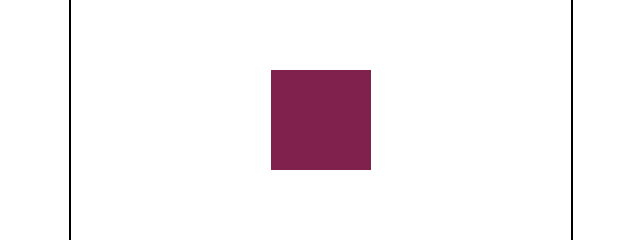
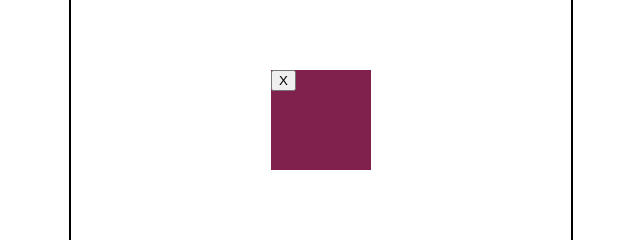
Before and after one commit to iam047/homework6, a plain HTML site: page drag/index.html in a window 1280 px wide. Shown: the part 190-430 px from the top of the page, 339-979 px from the left. Drawn offline with Linux system fonts and the light colour scheme.

Commit message:
add delete elem

```diff
--- a/drag/index.html
+++ b/drag/index.html
@@ -8,7 +8,9 @@
 
 <body>
 <div id="body">
-  <div id="elem" style="left:200px;top:150px;"></div>
+  <div id="elem" style="left:200px;top:150px;">
+    <button onclick="document.getElementById('elem').remove()">X</button>
+  </div>
 </div>
 <script src="main.js"></script>
 </body>
```
Also changed, not shown: drag/main.js (line endings or trailing spaces).
